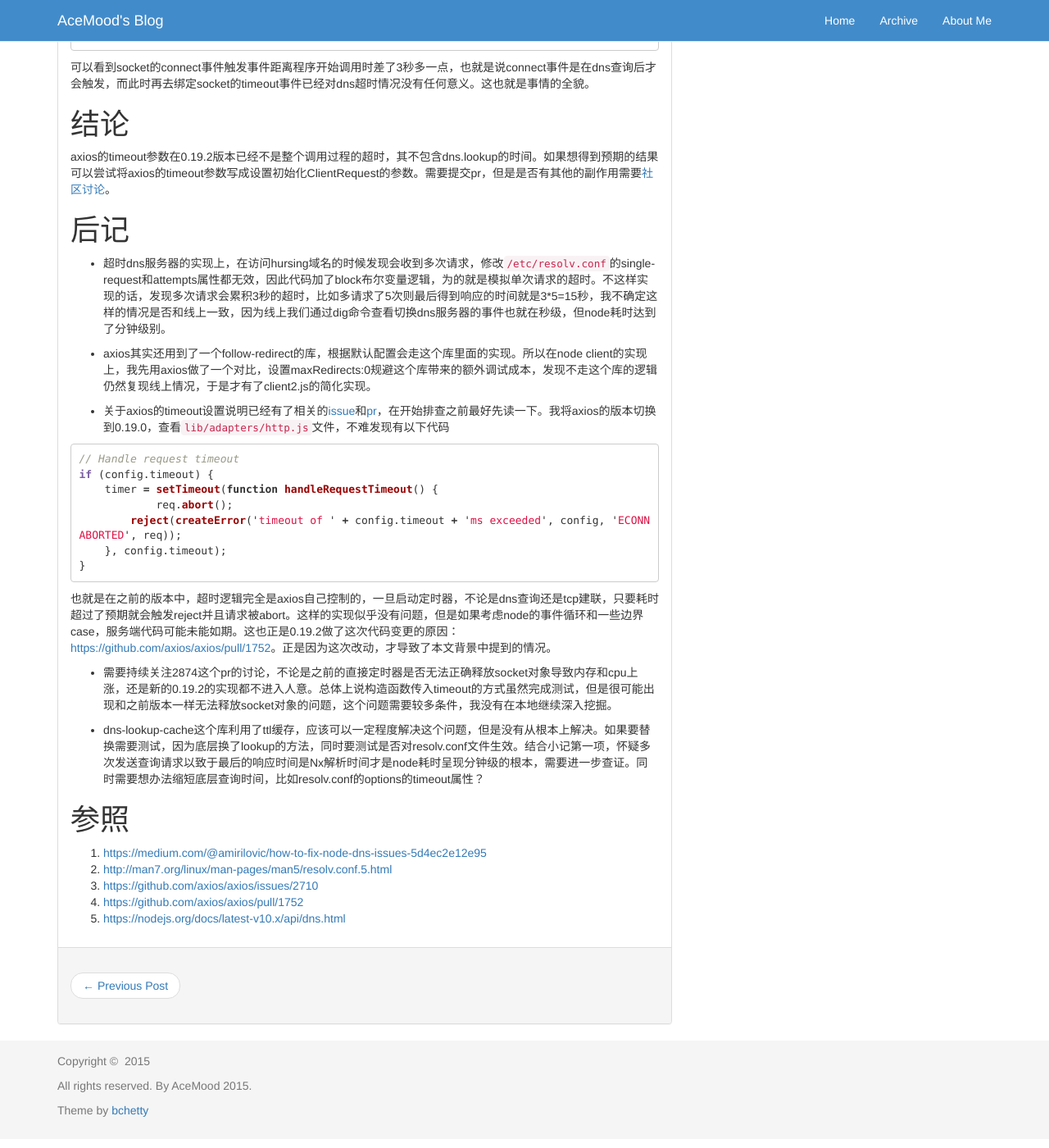
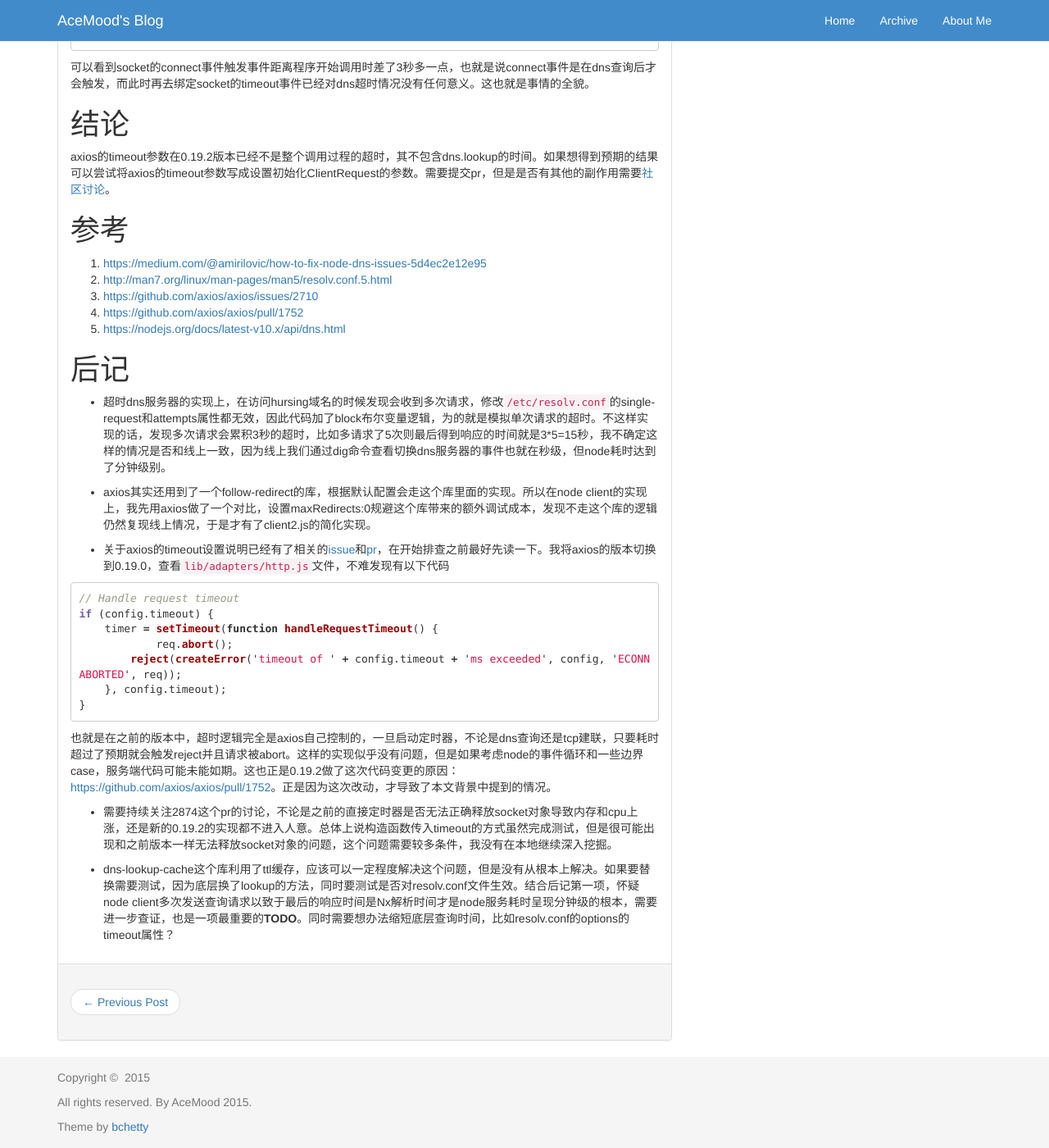
Before and after one commit to AceMood/AceMood.github.io, a Jekyll site: the page built from _posts/2020-05-02-node中请求超时的一些坑.md, in a window 1280 px wide and 1400 px high, scrolled down 9159 px. Shown: the whole window at 82% size. Built offline with Jekyll 4.4.1, drawn with Linux system fonts in a browser that asks for light colours.

Commit message:
调整后记的位置

```diff
--- a/_posts/2020-05-02-node中请求超时的一些坑.md
+++ b/_posts/2020-05-02-node中请求超时的一些坑.md
@@ -480,6 +480,14 @@ BODY: Hello, World!
 
 axios的timeout参数在0.19.2版本已经不是整个调用过程的超时，其不包含dns.lookup的时间。如果想得到预期的结果可以尝试将axios的timeout参数写成设置初始化ClientRequest的参数。需要提交pr，但是是否有其他的副作用需要[社区讨论](https://github.com/axios/axios/pull/2874)。
 
+# 参考
+
+1. [https://medium.com/@amirilovic/how-to-fix-node-dns-issues-5d4ec2e12e95](https://medium.com/@amirilovic/how-to-fix-node-dns-issues-5d4ec2e12e95)
+2. [http://man7.org/linux/man-pages/man5/resolv.conf.5.html](http://man7.org/linux/man-pages/man5/resolv.conf.5.html)
+3. [https://github.com/axios/axios/issues/2710](https://github.com/axios/axios/issues/2710)
+4. [https://github.com/axios/axios/pull/1752](https://github.com/axios/axios/pull/1752)
+5. [https://nodejs.org/docs/latest-v10.x/api/dns.html](https://nodejs.org/docs/latest-v10.x/api/dns.html)
+
 # 后记
 
 * 超时dns服务器的实现上，在访问hursing域名的时候发现会收到多次请求，修改`/etc/resolv.conf`的single-request和attempts属性都无效，因此代码加了block布尔变量逻辑，为的就是模拟单次请求的超时。不这样实现的话，发现多次请求会累积3秒的超时，比如多请求了5次则最后得到响应的时间就是3*5=15秒，我不确定这样的情况是否和线上一致，因为线上我们通过dig命令查看切换dns服务器的事件也就在秒级，但node耗时达到了分钟级别。
@@ -502,13 +510,4 @@ if (config.timeout) {
 
 * 需要持续关注2874这个pr的讨论，不论是之前的直接定时器是否无法正确释放socket对象导致内存和cpu上涨，还是新的0.19.2的实现都不进入人意。总体上说构造函数传入timeout的方式虽然完成测试，但是很可能出现和之前版本一样无法释放socket对象的问题，这个问题需要较多条件，我没有在本地继续深入挖掘。
 
-* dns-lookup-cache这个库利用了ttl缓存，应该可以一定程度解决这个问题，但是没有从根本上解决。如果要替换需要测试，因为底层换了lookup的方法，同时要测试是否对resolv.conf文件生效。结合小记第一项，怀疑多次发送查询请求以致于最后的响应时间是Nx解析时间才是node耗时呈现分钟级的根本，需要进一步查证。同时需要想办法缩短底层查询时间，比如resolv.conf的options的timeout属性？
-
-
-# 参照
-
-1. [https://medium.com/@amirilovic/how-to-fix-node-dns-issues-5d4ec2e12e95](https://medium.com/@amirilovic/how-to-fix-node-dns-issues-5d4ec2e12e95)
-2. [http://man7.org/linux/man-pages/man5/resolv.conf.5.html](http://man7.org/linux/man-pages/man5/resolv.conf.5.html)
-3. [https://github.com/axios/axios/issues/2710](https://github.com/axios/axios/issues/2710)
-4. [https://github.com/axios/axios/pull/1752](https://github.com/axios/axios/pull/1752)
-5. [https://nodejs.org/docs/latest-v10.x/api/dns.html](https://nodejs.org/docs/latest-v10.x/api/dns.html)
+* dns-lookup-cache这个库利用了ttl缓存，应该可以一定程度解决这个问题，但是没有从根本上解决。如果要替换需要测试，因为底层换了lookup的方法，同时要测试是否对resolv.conf文件生效。结合后记第一项，怀疑node client多次发送查询请求以致于最后的响应时间是Nx解析时间才是node服务耗时呈现分钟级的根本，需要进一步查证，也是一项最重要的**TODO**。同时需要想办法缩短底层查询时间，比如resolv.conf的options的timeout属性？
```
